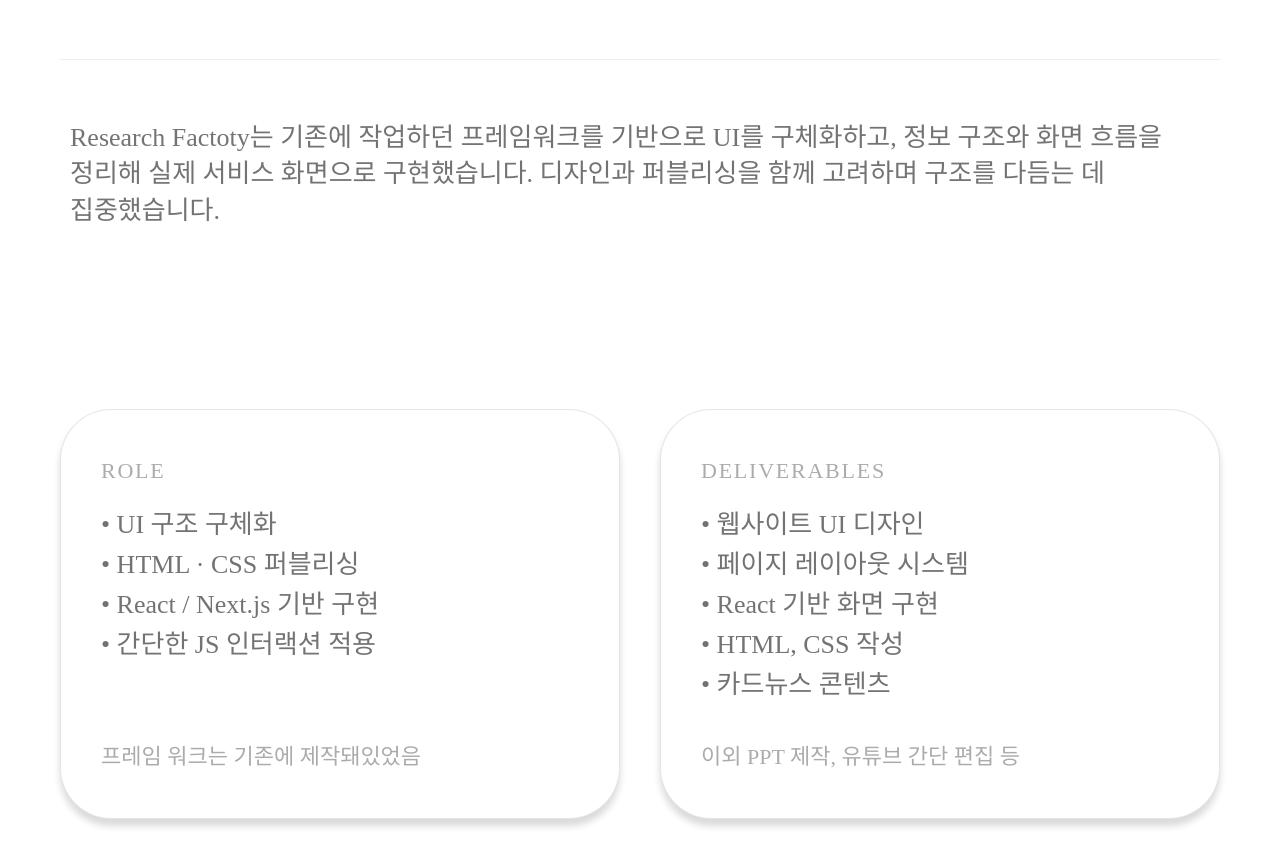
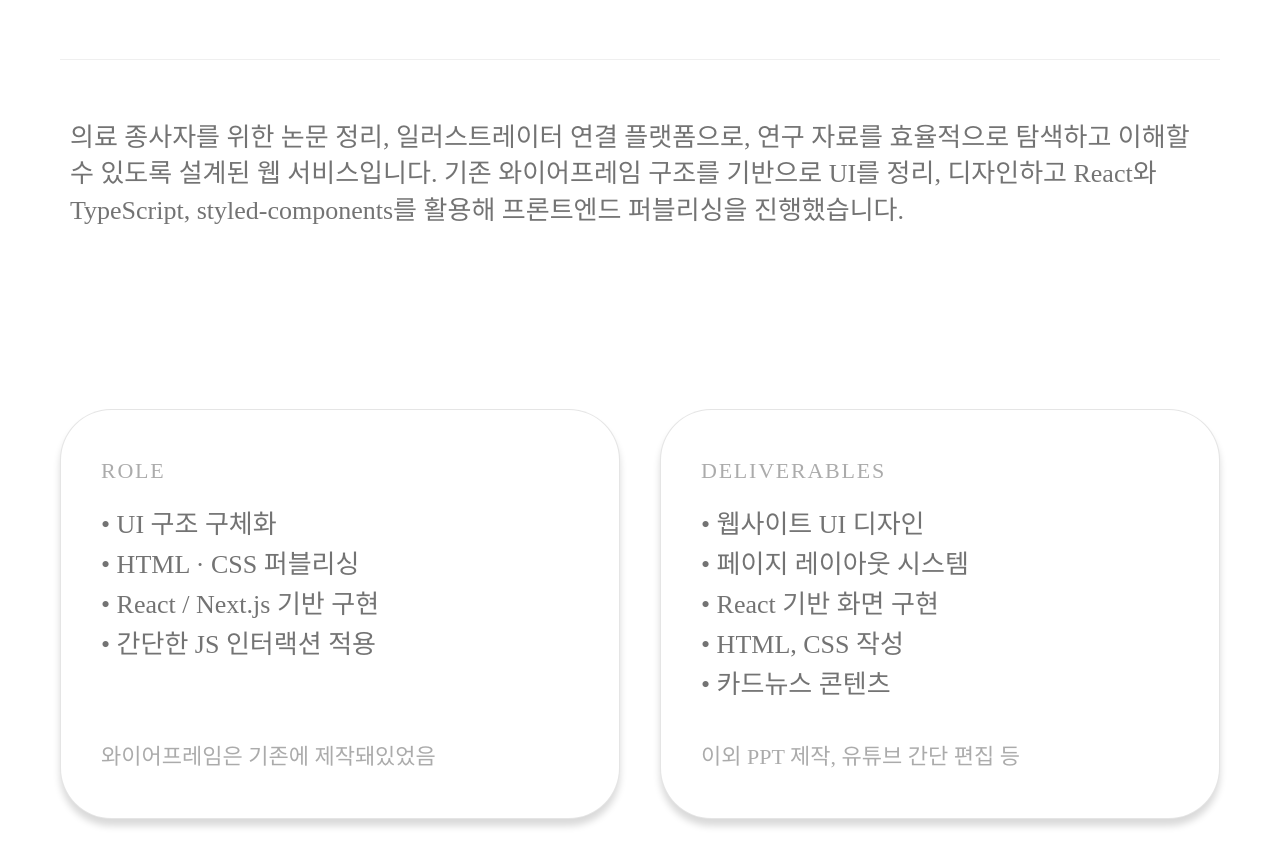
Before and after one commit to gangmagang/my-portfolio, a Next.js app: page /projects/research in a window 1280 px wide. Shown: the part 940-1806 px from the top of the page. Built offline with nearby package versions, Linux system fonts and the light colour scheme.

Commit message:
Sub_text-retyping2

```diff
--- a/src/app/projects/research/page.tsx
+++ b/src/app/projects/research/page.tsx
@@ -12,12 +12,11 @@
         title="Research Factory"
         subtitle="UI Structure | Front-end Implementation"
         image="/RFactory.png"
-        projectLabel="Brand Application Project"
-        heroSubTop="Premium Car Care"
+        projectLabel="Web Platform Project"
+        heroSubTop="UX/UI Design"
         heroSubBottom="Brand Identity"
-        description={`Research Factoty는 기존에 작업하던 프레임워크를 기반으로 UI를 구체화하고,
-정보 구조와 화면 흐름을 정리해 실제 서비스 화면으로 구현했습니다.
-디자인과 퍼블리싱을 함께 고려하며 구조를 다듬는 데 집중했습니다.`}
+        description={`의료 종사자를 위한 논문 정리, 일러스트레이터 연결 플랫폼으로, 연구 자료를 효율적으로 탐색하고 이해할 수 있도록 설계된 웹 서비스입니다.
+기존 와이어프레임 구조를 기반으로 UI를 정리, 디자인하고 React와 TypeScript, styled-components를 활용해 프론트엔드 퍼블리싱을 진행했습니다.`}
       />
       <MetaSection>
         <SubMetaCard
@@ -28,7 +27,7 @@
             "React / Next.js 기반 구현",
             "간단한 JS 인터랙션 적용",
           ]}
-          footer="프레임 워크는 기존에 제작돼있었음"
+          footer="와이어프레임은 기존에 제작돼있었음"
         />
 
         <SubMetaCard
```
Also changed, not shown: src/app/projects/lapiz/page.tsx (+4 -4 lines), public/RFactory.png (added).
